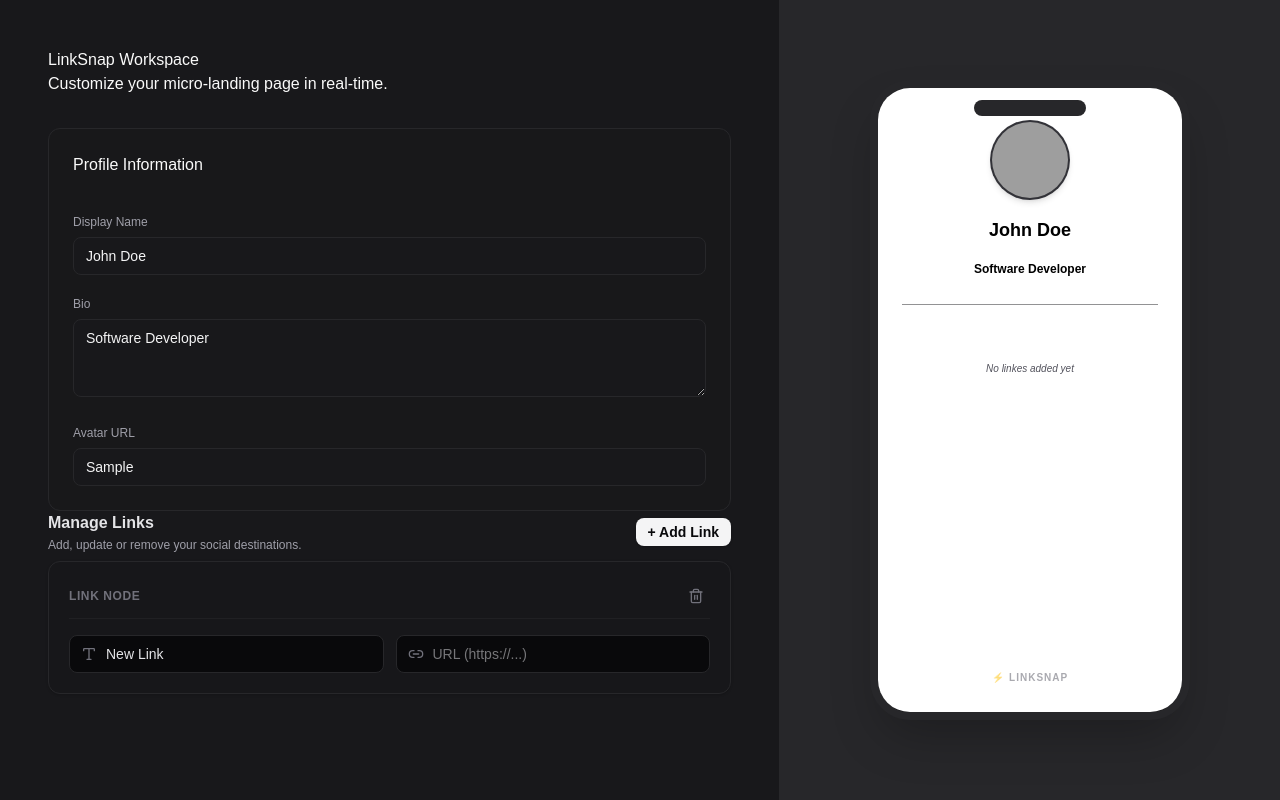
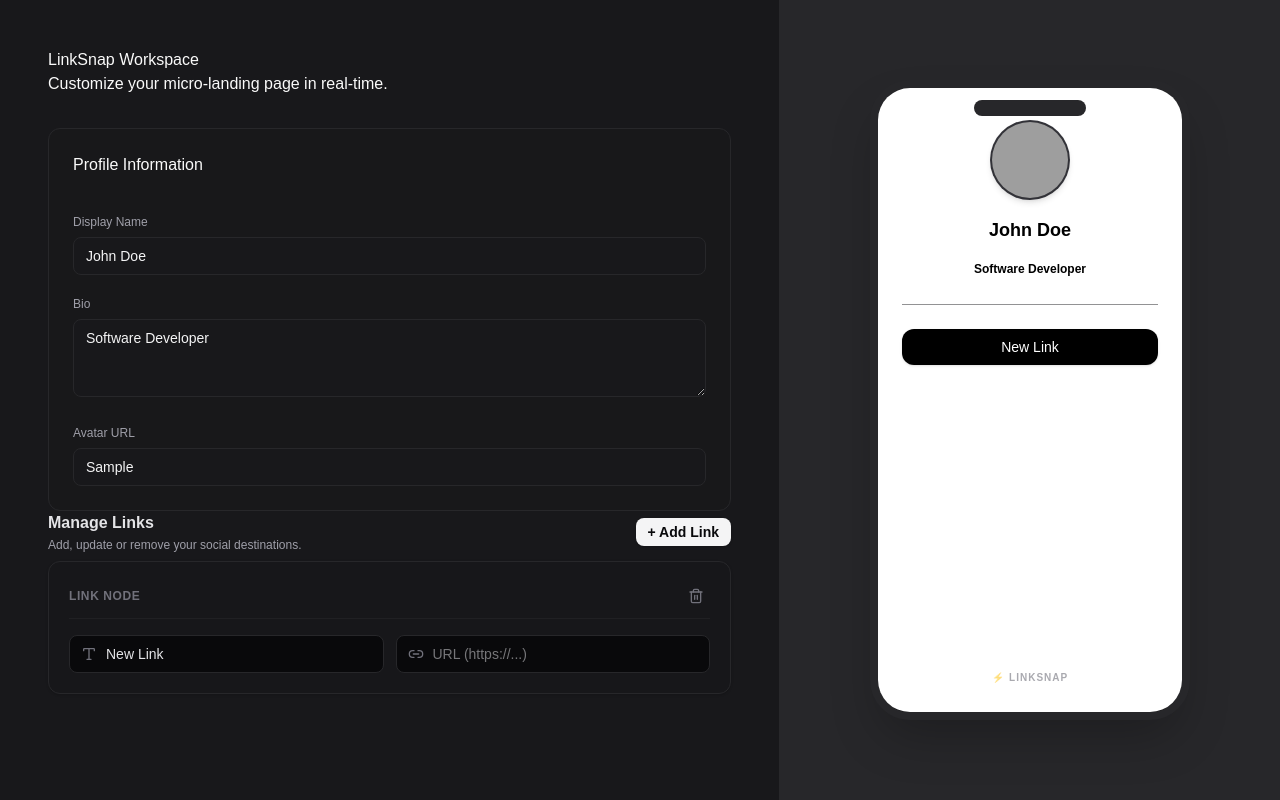
Before and after one commit to AdibJadidi/linksnap, a Next.js app: page /dashboard in a window 1280 px wide. Both pictures are taken after typing "Sample" into the empty fields and a click on the button "+ Add Link". Built offline with nearby package versions, Linux system fonts and the light colour scheme; grey boxes are pictures that could not be loaded.

Commit message:
feat(profile): connect links to preview panel with auto URL formatting for external routing

```diff
--- a/src/features/profile/component/PreviewPanel.tsx
+++ b/src/features/profile/component/PreviewPanel.tsx
@@ -4,7 +4,13 @@ import LinkItemCard from "./LinkItemCard";
 
 const PreviewPanel = () => {
   const { profile } = useProfileStore();
-  const { name, bio, avatarUrl, theme } = profile;
+  const { name, bio, avatarUrl, theme, links } = profile;
+
+  const formatUrl = (url: string) => {
+    if (!url) return "#";
+    if (/^https?:\/\//i.test(url)) return url;
+    return `https://${url}`;
+  };
   return (
     <div className="w-[320px] h-[640px] flex flex-col bg-zinc-950 border-8 border-zinc-800 relative rounded-[40px] shadow-2xl overflow-hidden">
       <div className="absolute top-3 left-1/2 -translate-x-1/2 w-28 h-4 bg-zinc-800 rounded-full z-10" />
@@ -49,9 +55,33 @@ const PreviewPanel = () => {
         <div className="w-full border-b border-zinc-800/50 my-6" />
 
         <div className="w-full flex-1 space-y-2">
-          <div className="text-[10px] text-zinc-600 text-center mt-8 italic">
-            No linkes added yet
-          </div>
+          {links.length === 0 ? (
+            <div className="text-[10px] text-zinc-600 text-center mt-8 italic">
+              No linkes added yet
+            </div>
+          ) : (
+            links.map((link) => (
+              <a
+                key={link.id}
+                href={formatUrl(link.url || "")}
+                target="_blank"
+                rel="noopener noreferrer"
+                className="text-center w-full block text-sm px-4 py-2 transition-all duration-200 hover:scale-[1.02] active:scale-[0.98] shadow-sm break-all"
+                style={{
+                  backgroundColor: theme.buttonBackgroundColor,
+                  color: theme.buttonTextColor,
+                  borderRadius:
+                    theme.buttonStyle === "rounded"
+                      ? "12px"
+                      : theme.buttonStyle === "rounded-full"
+                        ? "999px"
+                        : "0px",
+                }}
+              >
+                {link.title}
+              </a>
+            ))
+          )}
         </div>
 
         <div>
```
